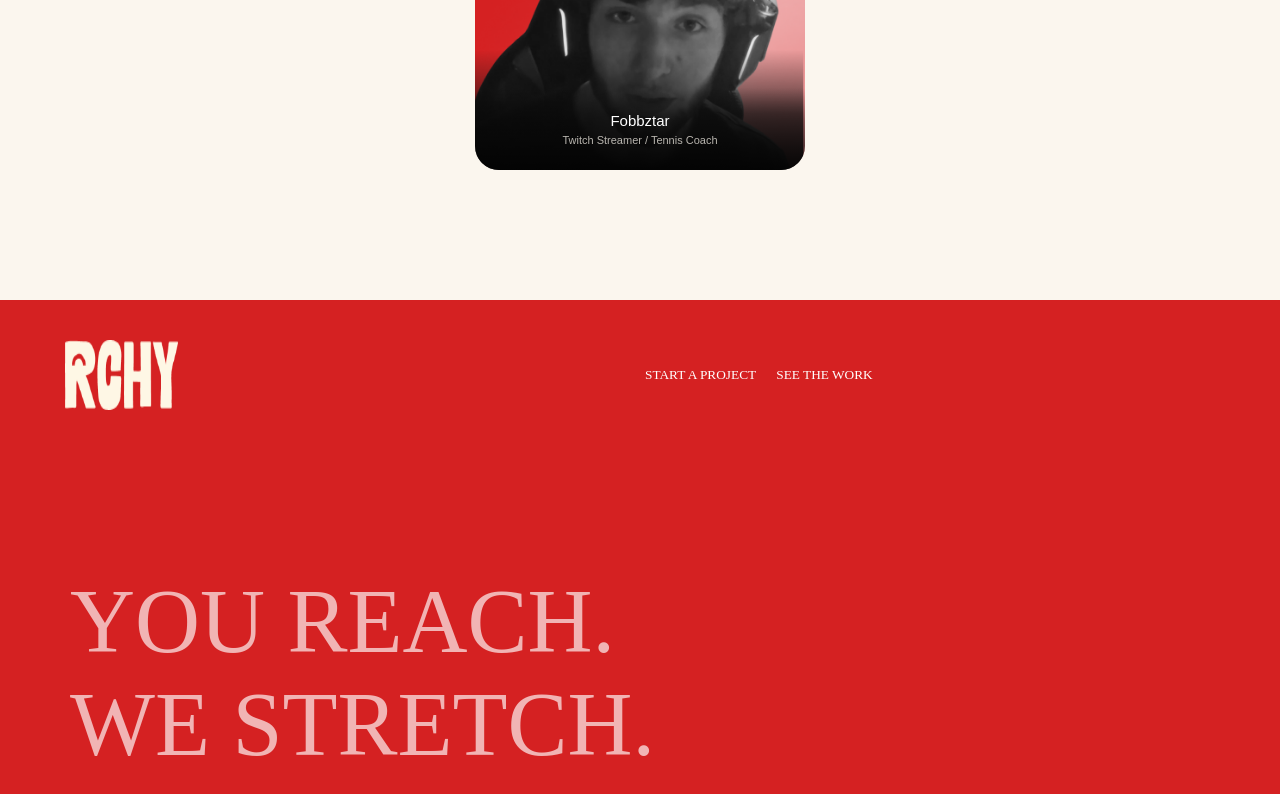
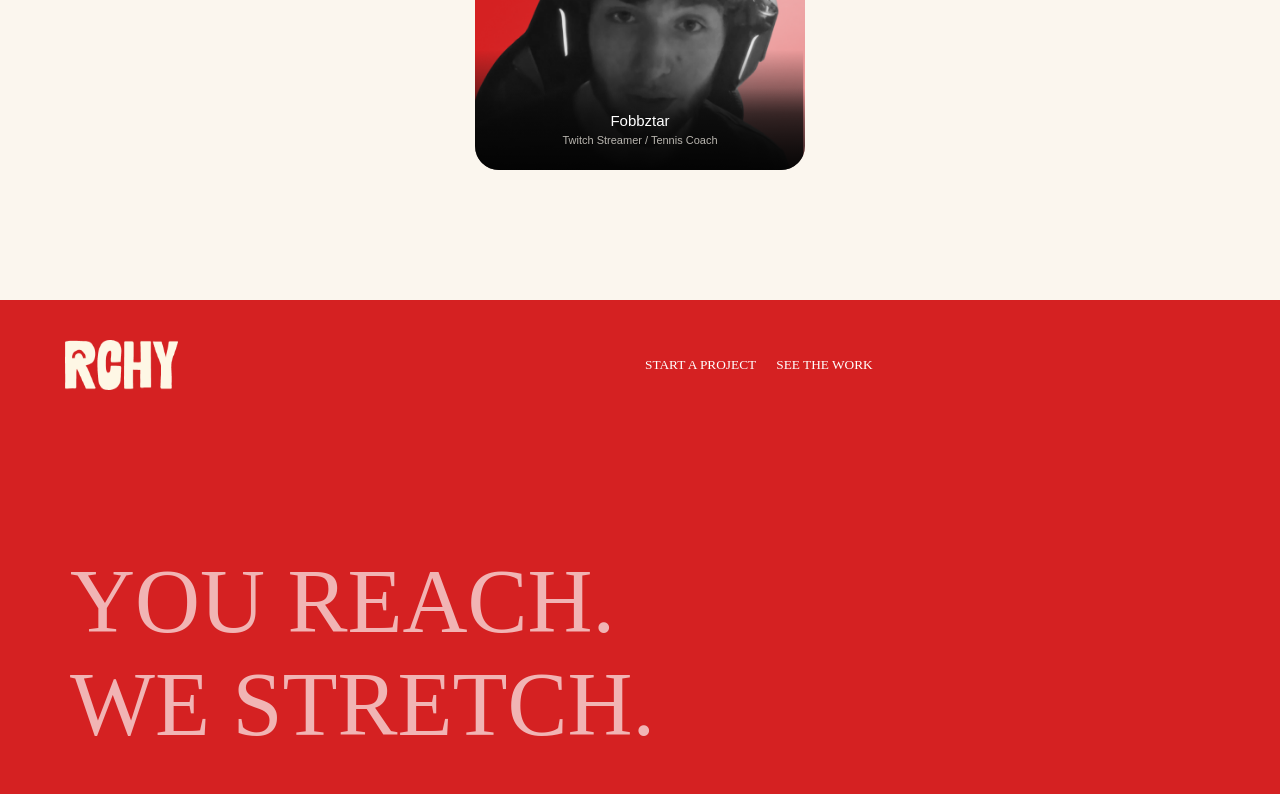
Before and after one commit to annaskhan-dev/RCHYstudio, a React (Vite) app: page / in a window 1280 px wide. Shown: the part 5683-6477 px from the top of the page. Built offline with nearby package versions, Linux system fonts and the light colour scheme.

Commit message:
adding things

```diff
--- a/src/components/footer.module.css
+++ b/src/components/footer.module.css
@@ -7,7 +7,7 @@
 
   .footerlogo{
       border-radius: 0px;
-      height: 70px;
+      height: 50px;
       width: 180px;
   }
 
```
